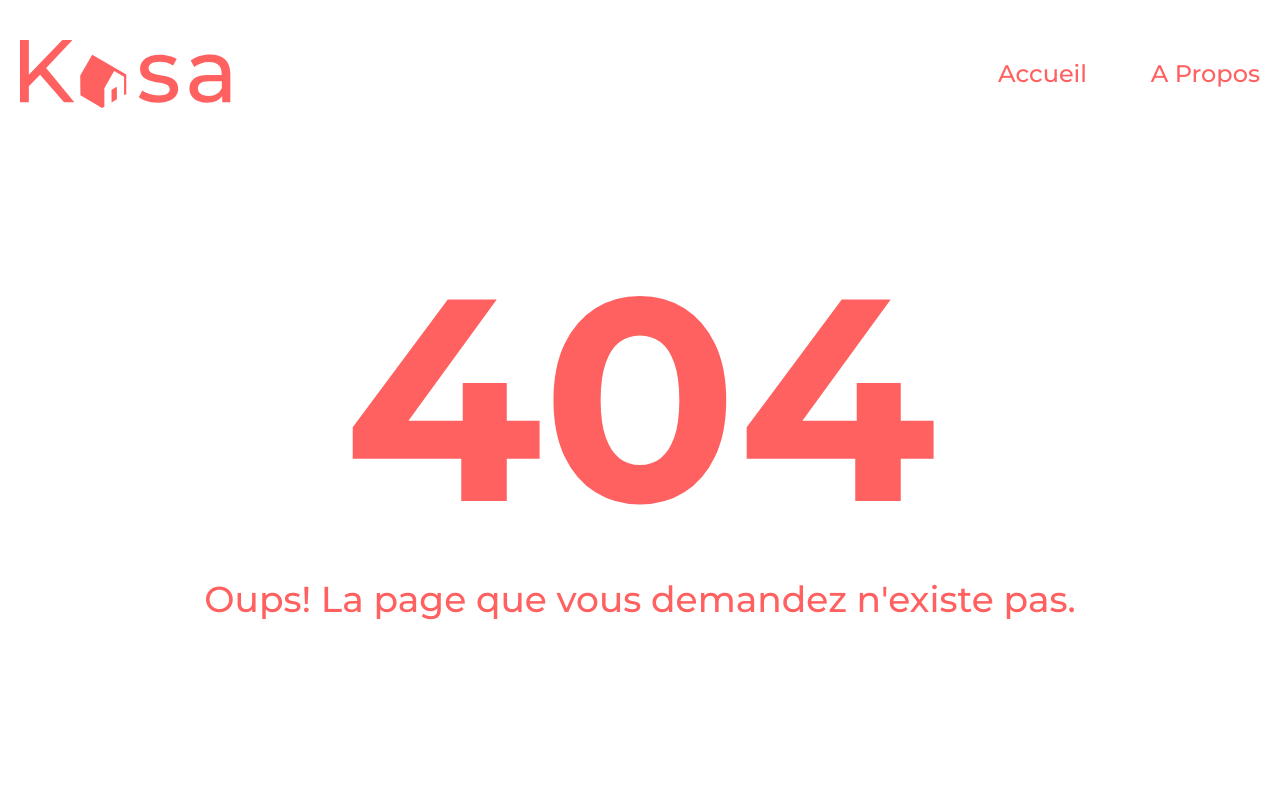
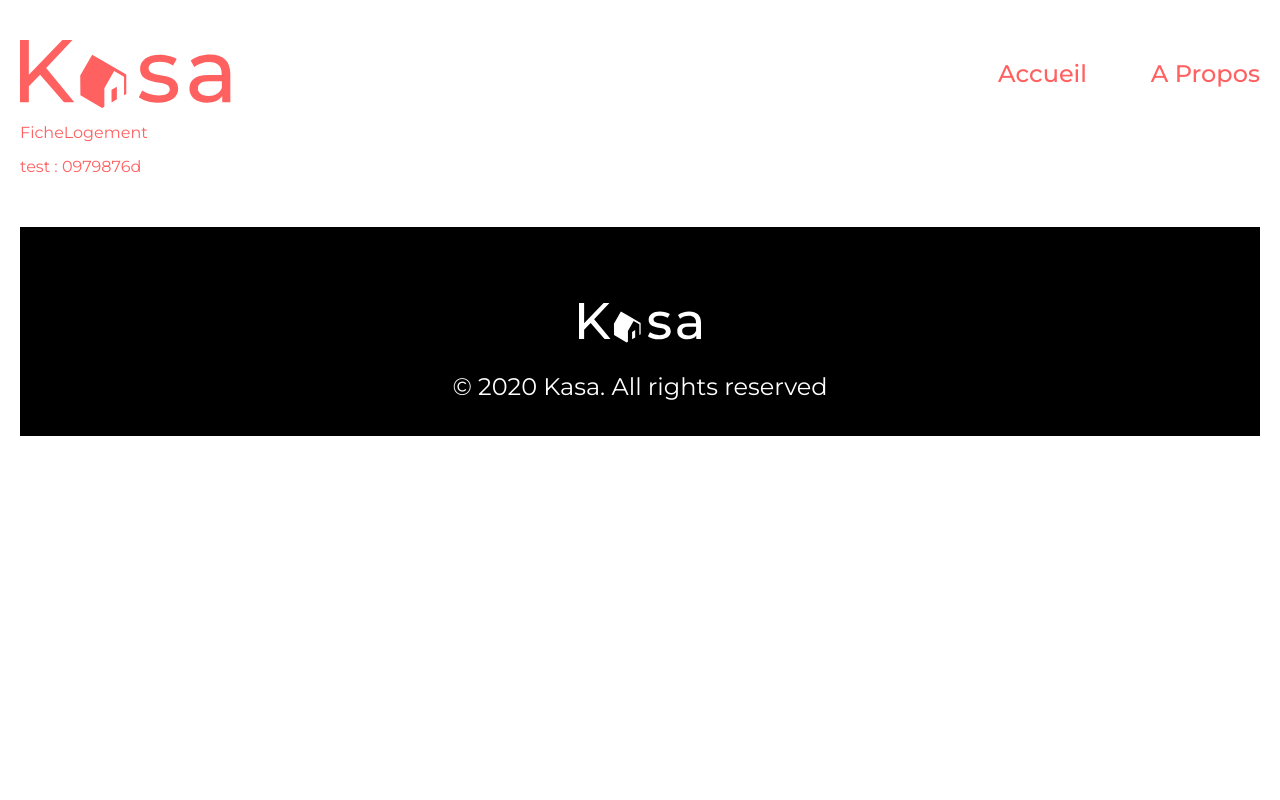
Before and after one commit to evincent83/Kasa, a React (Create React App) app: page /fiche-logement/0979876d in a window 1280 px wide. Before the commit this address had no page. Shown: the top 800 px of the page. Built offline with nearby package versions, Linux system fonts and the light colour scheme.

Commit message:
little update for thumb link and route path

```diff
--- a/src/App.js
+++ b/src/App.js
@@ -1,6 +1,6 @@
 import React from "react";
 import "./css/app.css";
-import { Routes, Route } from "react-router-dom";
+import { Routes, Route} from "react-router-dom";
 
 import Header from "./components/header";
 import Home from "./pages/home";
@@ -8,13 +8,14 @@ import FicheLogement from "./pages/fiche-logement";
 import About from "./pages/about";
 import Error404 from "./pages/404";
 import Footer from "./components/footer";
+
 function App() {
   return (
     <>
     <Header />
       <Routes>
         <Route path="/" element={<Home />}/>
-        <Route path="/fiche-logement" element={<FicheLogement />} />
+        <Route path="/fiche-logement/:id" element={<FicheLogement />} />
         <Route path="/about" element={<About />} />
         <Route path="/*" element={<Error404 />} />
       </Routes>
--- a/src/components/thumb.jsx
+++ b/src/components/thumb.jsx
@@ -1,10 +1,13 @@
 export default function Thumb(props) {
+
   return (
+    <a href={"/fiche-logement/" + props.id} className="thumblink">
     <div className="backThumb">
       <img className="imgThumb" src={props.imgThumb} alt={props.altThumb}></img>
       <div className="overlay">
         <p className="titleThumb">{props.titleThumb}</p>
       </div>
     </div>
+    </a>
   );
 }
--- a/src/components/thumbGrid.jsx
+++ b/src/components/thumbGrid.jsx
@@ -5,7 +5,7 @@ export default function ThumbGrid() {
 
   const dataList = data.map((data) => {return {id: data.id, title: data.title, cover: data.cover}});
   const grid = dataList.map((data) =>
-  <Thumb key={data.id} titleThumb={data.title} imgThumb={data.cover} altThumb={data.title}/>
+  <Thumb id={data.id} key={data.id} titleThumb={data.title} imgThumb={data.cover} altThumb={data.title}/>
   );
   return (
       <section id="sectionThumb">
--- a/src/pages/fiche-logement.jsx
+++ b/src/pages/fiche-logement.jsx
@@ -1,5 +1,12 @@
+import { useParams} from "react-router-dom";
+
 export default function FicheLogement () {
+    let { id } = useParams();
+
     return (
+        <>
         <p>FicheLogement</p>
+        <div>test : {id}</div>
+        </>
     )
 }
```
